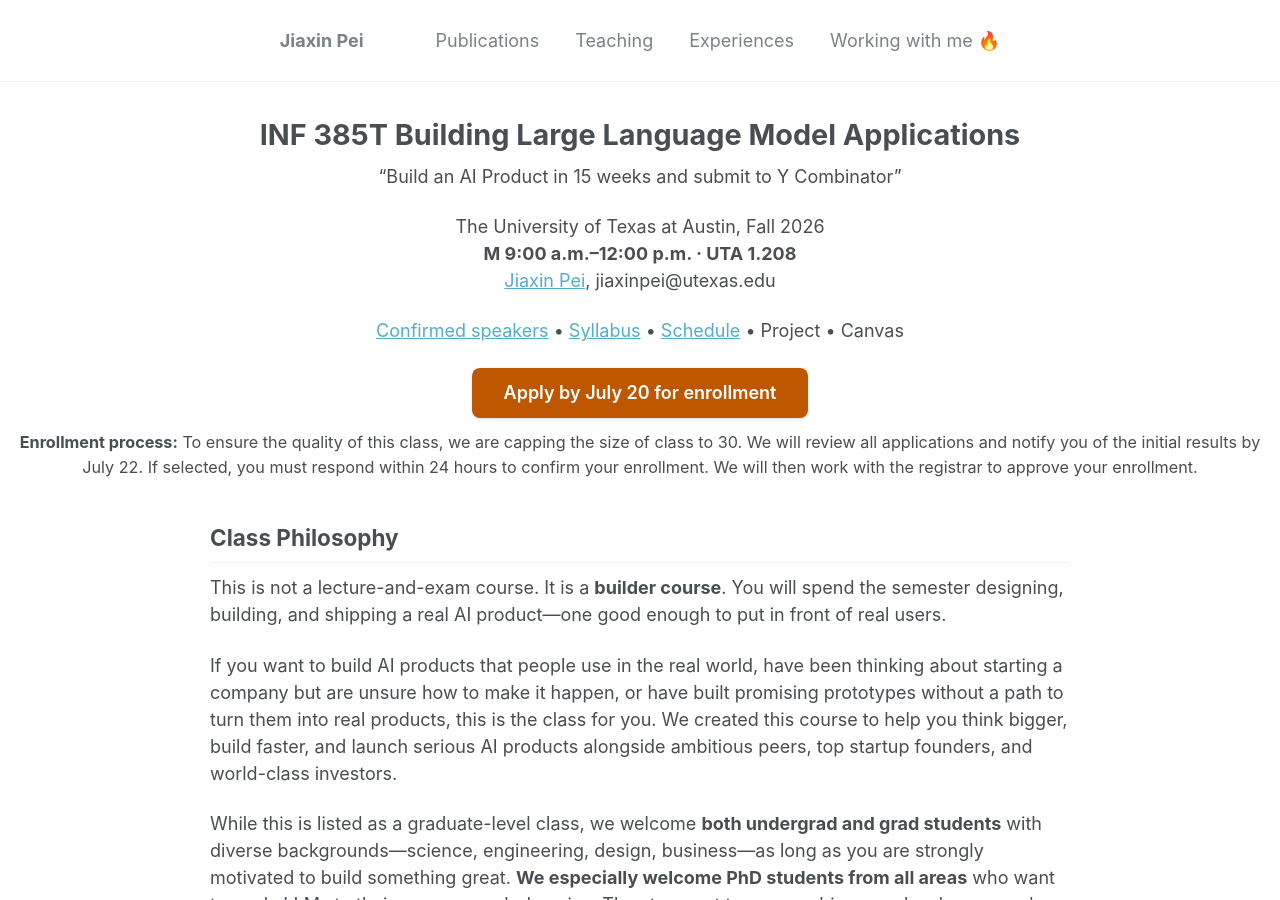
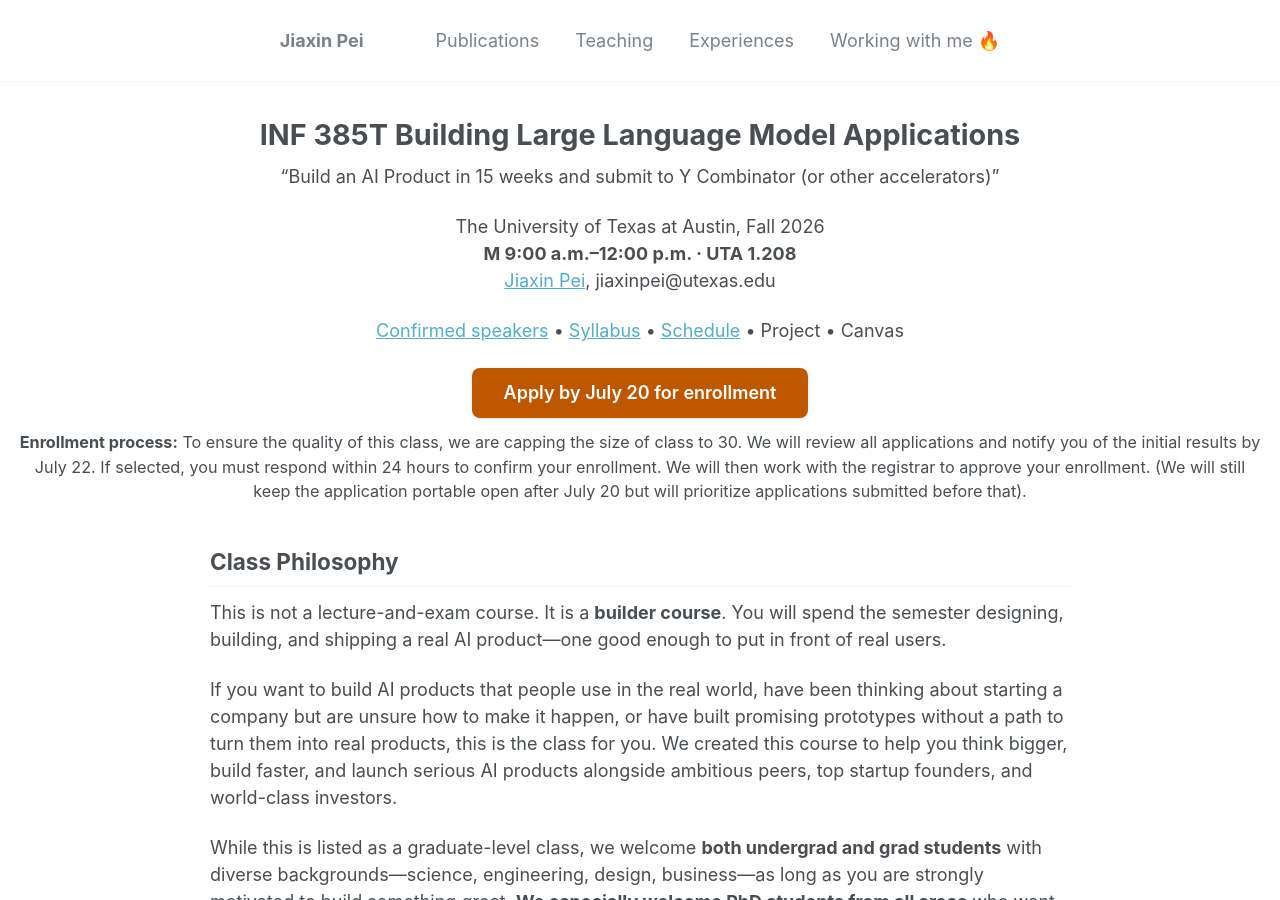
Before and after one commit to Jiaxin-Pei/Jiaxin-Pei.github.io, a Jekyll site: the page built from _pages/courses/inf385t.md, in a window 1280 px wide and 900 px high. Built offline with Jekyll 4.4.1, drawn with Linux system fonts in a browser that asks for light colours.

Commit message:
update class

```diff
--- a/_pages/courses/inf385t.md
+++ b/_pages/courses/inf385t.md
@@ -152,7 +152,7 @@ details li {
 <div style="text-align: center;" markdown="1">
 <h1 style="font-size: 1.6em; font-weight: bold; margin: 0 0 0.35em; border: none; padding: 0;">INF 385T Building Large Language Model Applications</h1>
 
-"Build an AI Product in 15 weeks and submit to Y Combinator"
+"Build an AI Product in 15 weeks and submit to Y Combinator (or other accelerators)"
 
 The University of Texas at Austin, Fall 2026
 **M 9:00 a.m.–12:00 p.m. · UTA 1.208**
@@ -164,7 +164,7 @@ The University of Texas at Austin, Fall 2026
   <a href="https://forms.gle/r89ohzrG6UEDvfEw9" rel="noopener noreferrer" style="display: inline-block; background: #bf5700; color: #fff !important; padding: 0.65em 1.75em; border-radius: 8px; font-weight: 600; text-decoration: none; box-shadow: 0 1px 3px rgba(0,0,0,0.15);">Apply by July 20 for enrollment</a>
 </p>
 <p style="margin: 0.75em 0 0; font-size: 0.9em;">
-  <strong>Enrollment process:</strong> To ensure the quality of this class, we are capping the size of class to 30. We will review all applications and notify you of the initial results by July 22. If selected, you must respond within 24 hours to confirm your enrollment. We will then work with the registrar to approve your enrollment.
+  <strong>Enrollment process:</strong> To ensure the quality of this class, we are capping the size of class to 30. We will review all applications and notify you of the initial results by July 22. If selected, you must respond within 24 hours to confirm your enrollment. We will then work with the registrar to approve your enrollment. (We will still keep the application portable open after July 20 but will prioritize applications submitted before that).
 </p>
 
 </div>
```
